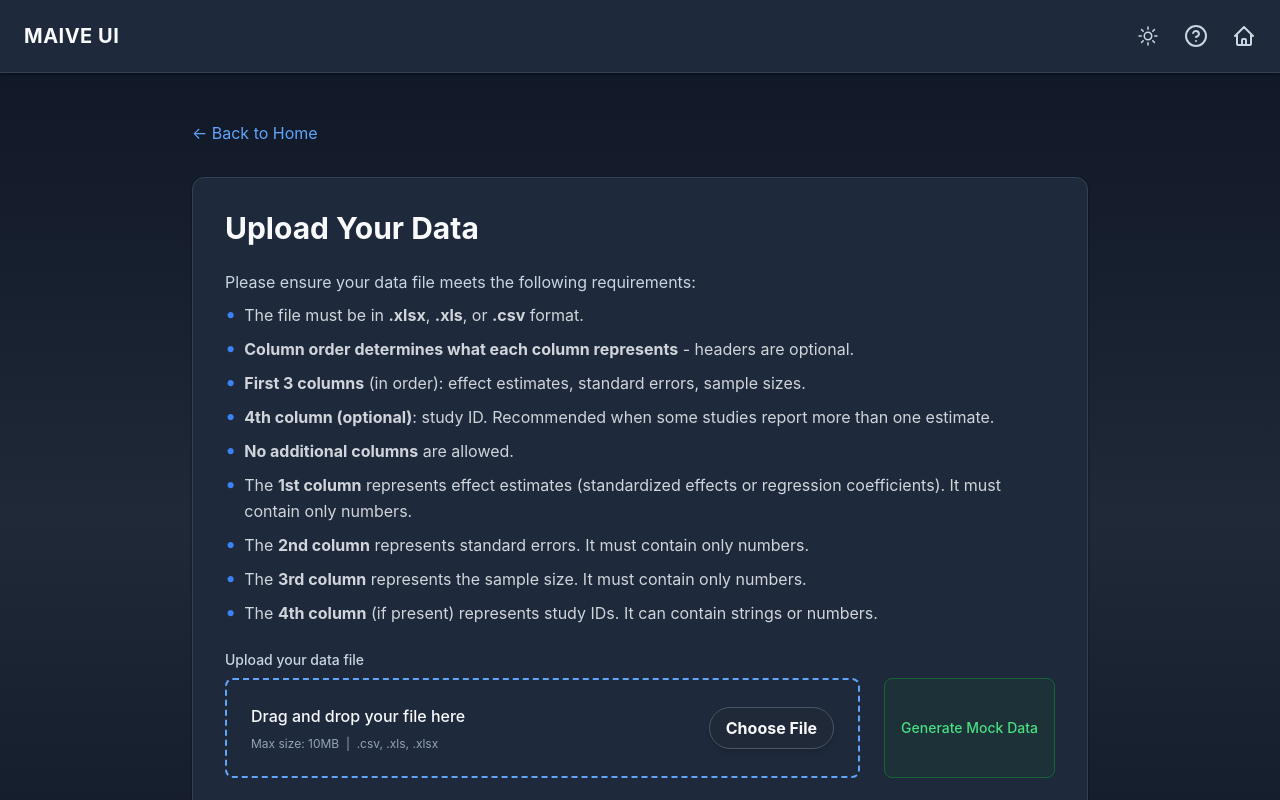
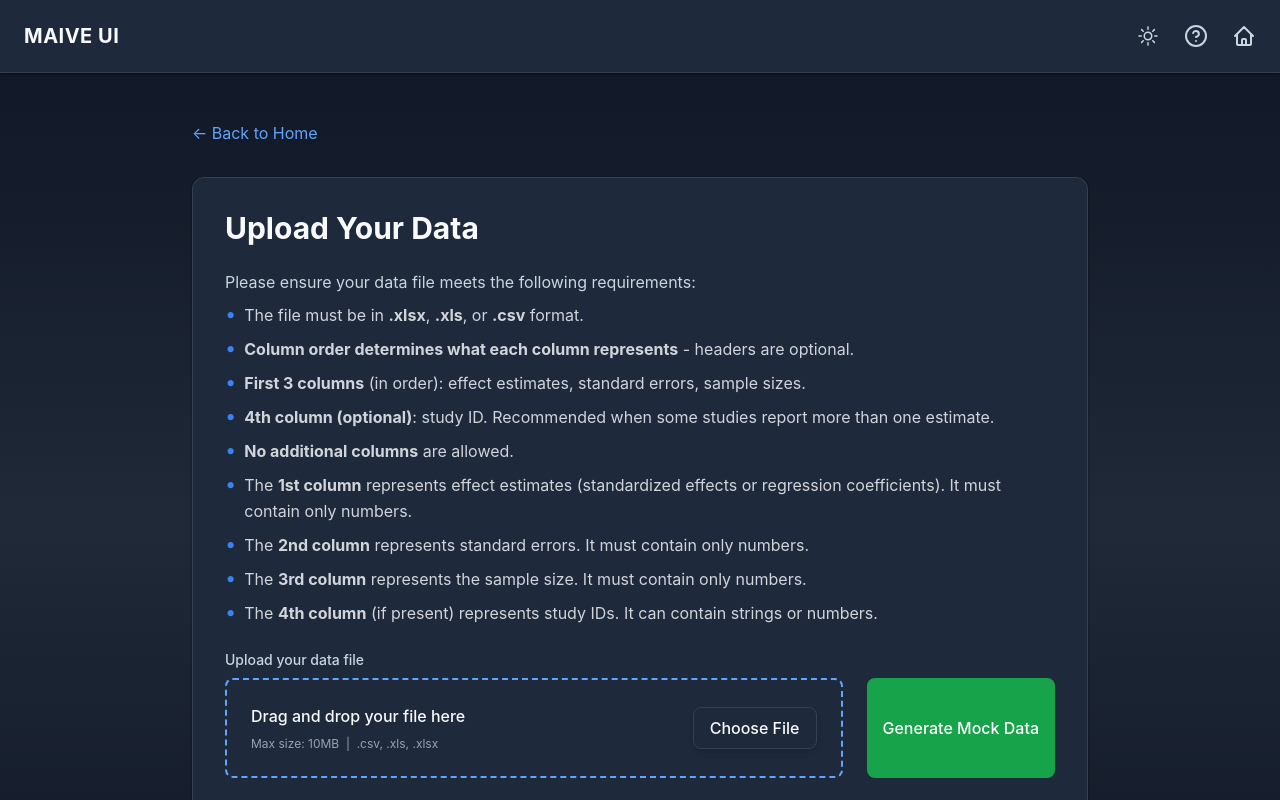
Before and after one commit to PetrCala/maive-ui, a Next.js app in the folder apps/react-ui/client/: page /upload in a window 1280 px wide. Shown: the top 800 px of the page. Built offline with nearby package versions, Linux system fonts and the light colour scheme.

Commit message:
refactor: unify the action button usage

```diff
--- a/apps/react-ui/client/src/components/Buttons/ActionButton.tsx
+++ b/apps/react-ui/client/src/components/Buttons/ActionButton.tsx
@@ -1,24 +1,37 @@
 import type { ReactNode } from "react";
 
 type ActionButtonProps = {
-  onClick: (event?: React.FormEvent) => void;
+  onClick?: (event?: React.FormEvent) => void;
   variant?: "primary" | "secondary" | "success" | "danger";
+  size?: "sm" | "md" | "lg";
   className?: string;
   disabled?: boolean;
   children: ReactNode;
   title?: string;
+  type?: "button" | "submit" | "reset";
+  href?: string;
+  style?: React.CSSProperties;
 };
 
 export default function ActionButton({
   onClick,
   variant = "primary",
+  size = "md",
   className = "",
   disabled = false,
   children,
   title,
+  type = "button",
+  href,
+  style,
 }: ActionButtonProps) {
-  const baseClasses =
-    "px-4 py-2 rounded-lg transition-colors duration-200 font-medium";
+  const sizeClasses = {
+    sm: "px-3 py-1.5 text-sm",
+    md: "px-4 py-2 text-base",
+    lg: "px-6 py-3 text-lg",
+  };
+
+  const baseClasses = `${sizeClasses[size]} rounded-lg transition-colors duration-200 font-medium`;
 
   const variantClasses = {
     primary:
@@ -33,12 +46,23 @@ export default function ActionButton({
 
   const classes = `${baseClasses} ${variantClasses[variant]} ${disabled ? "cursor-not-allowed" : ""} ${className}`;
 
+  // If href is provided, render as a link
+  if (href) {
+    return (
+      <a href={href} className={classes} title={title} style={style}>
+        {children}
+      </a>
+    );
+  }
+
   return (
     <button
       onClick={onClick}
       disabled={disabled}
       className={classes}
       title={title}
+      type={type}
+      style={style}
     >
       {children}
     </button>
--- a/apps/react-ui/client/src/components/Buttons/DemoButton.tsx
+++ b/apps/react-ui/client/src/components/Buttons/DemoButton.tsx
@@ -34,6 +34,7 @@ export default function DemoButton({
         void handleDemoClick();
       }}
       variant="success"
+      size="md"
       disabled={isLoading}
     >
       {isLoading ? "Loading..." : "Run a demo"}
--- a/apps/react-ui/client/src/components/MAIVEInfoModal.tsx
+++ b/apps/react-ui/client/src/components/MAIVEInfoModal.tsx
@@ -1,4 +1,5 @@
 import MDXContent from "@context/MDXContent";
+import ActionButton from "@src/components/Buttons/ActionButton";
 import TEXT from "@lib/text";
 import CONST from "@src/CONST";
 
@@ -184,25 +185,26 @@ export default function MAIVEInfoModal({
                 {TEXT.maiveModal.gettingStarted.text}
               </p>
               <div className="flex gap-3">
-                <button
+                <ActionButton
                   onClick={() => {
                     window.location.href = "/upload";
                   }}
-                  className="btn-primary px-6 py-2"
+                  variant="primary"
+                  size="md"
                 >
                   {TEXT.maiveModal.uploadYourData}
-                </button>
-                <button onClick={onClose} className="btn-secondary px-6 py-2">
+                </ActionButton>
+                <ActionButton onClick={onClose} variant="secondary" size="md">
                   {TEXT.common.close}
-                </button>
+                </ActionButton>
               </div>
             </section>
           ) : (
             <section>
               <div className="flex gap-3">
-                <button onClick={onClose} className="btn-secondary px-6 py-2">
+                <ActionButton onClick={onClose} variant="secondary" size="md">
                   {TEXT.common.close}
-                </button>
+                </ActionButton>
               </div>
             </section>
           )}
--- a/apps/react-ui/client/src/pages/index.tsx
+++ b/apps/react-ui/client/src/pages/index.tsx
@@ -1,7 +1,7 @@
+import Head from "next/head";
 import PingButton from "@src/components/Buttons/PingButton";
 import MAIVEInfoModal from "@components/MAIVEInfoModal";
-import Link from "next/link";
-import Head from "next/head";
+import ActionButton from "@src/components/Buttons/ActionButton";
 import { useState, useEffect } from "react";
 import CONST from "@src/CONST";
 import TEXT from "@src/lib/text";
@@ -38,13 +38,20 @@ export default function Home() {
 
             {/* Action Buttons */}
             <div className="flex flex-col gap-4 justify-center items-center mb-8">
-              <Link href="/upload" className="btn-primary text-white px-8 py-4">
+              <ActionButton
+                href="/upload"
+                variant="primary"
+                size="lg"
+                className="w-full max-w-xs"
+              >
                 {TEXT.home.uploadYourData}
-              </Link>
+              </ActionButton>
 
-              <button
+              <ActionButton
                 onClick={() => setIsModalOpen(true)}
-                className="btn-secondary text-base px-6 py-3 inline-flex items-center gap-2"
+                variant="secondary"
+                size="md"
+                className="inline-flex items-center gap-2"
               >
                 <svg
                   className="w-5 h-5"
@@ -60,7 +67,7 @@ export default function Home() {
                   />
                 </svg>
                 {TEXT.home.whatIsMaive}
-              </button>
+              </ActionButton>
               <DemoButton
                 isLoading={isLoadingDemo}
                 setIsLoading={setIsLoadingDemo}
--- a/apps/react-ui/client/src/pages/results/index.tsx
+++ b/apps/react-ui/client/src/pages/results/index.tsx
@@ -413,13 +413,25 @@ export default function ResultsPage() {
 
           <div className="flex justify-end items-center mt-8">
             <div className="space-x-4">
-              <ActionButton onClick={handleExportData} variant="success">
+              <ActionButton
+                onClick={handleExportData}
+                variant="success"
+                size="md"
+              >
                 Export Data with Instrumented SE
               </ActionButton>
-              <ActionButton onClick={handleNewUpload} variant="secondary">
+              <ActionButton
+                onClick={handleNewUpload}
+                variant="secondary"
+                size="md"
+              >
                 Upload New Data
               </ActionButton>
-              <ActionButton onClick={handleRerunModel} variant="primary">
+              <ActionButton
+                onClick={handleRerunModel}
+                variant="primary"
+                size="md"
+              >
                 Rerun Model
               </ActionButton>
             </div>
--- a/apps/react-ui/client/src/pages/upload/index.tsx
+++ b/apps/react-ui/client/src/pages/upload/index.tsx
@@ -187,14 +187,15 @@ export default function UploadPage() {
                           Max size: 10MB &nbsp;|&nbsp; .csv, .xls, .xlsx
                         </p>
                       </div>
-                      <button
-                        type="button"
+                      <ActionButton
                         onClick={open}
-                        className="ml-8 px-4 py-2 text-base font-bold bg-white dark:bg-gray-800 text-primary border border-gray-300 dark:border-gray-600 rounded-full shadow-md hover:bg-gray-50 dark:hover:bg-gray-700 hover:border-gray-400 dark:hover:border-gray-500 transition-colors duration-200 interactive"
+                        variant="secondary"
+                        size="md"
+                        className="ml-8 rounded-full shadow-md"
                         style={{ minWidth: 120 }}
                       >
                         Choose File
-                      </button>
+                      </ActionButton>
                     </div>
                     {selectedFile && (
                       <div className="mt-2 w-full border-2 border-secondary rounded-xl px-6 py-4 text-base flex items-center shadow-lg font-semibold surface-secondary">
@@ -218,15 +219,16 @@ export default function UploadPage() {
                   </div>
                   {isDevelopment &&
                     (!selectedFile ? (
-                      <button
-                        type="button"
+                      <ActionButton
                         onClick={() => {
                           void handleGenerateMockData();
                         }}
-                        className="ml-3 px-4 py-2 text-sm font-medium text-green-700 bg-green-50 border border-green-200 rounded-lg hover:bg-green-100 transition-colors duration-200 flex-shrink-0 interactive dark:text-green-400 dark:bg-green-900/20 dark:border-green-800 dark:hover:bg-green-900/30"
+                        variant="success"
+                        size="md"
+                        className="ml-3 flex-shrink-0"
                       >
                         Generate Mock Data
-                      </button>
+                      </ActionButton>
                     ) : (
                       <SuccessIndicator />
                     ))}
```
